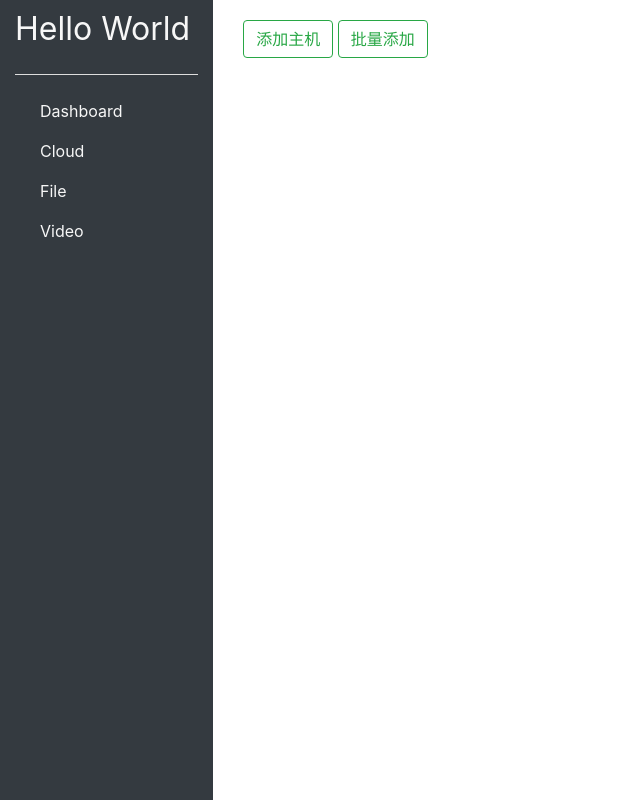
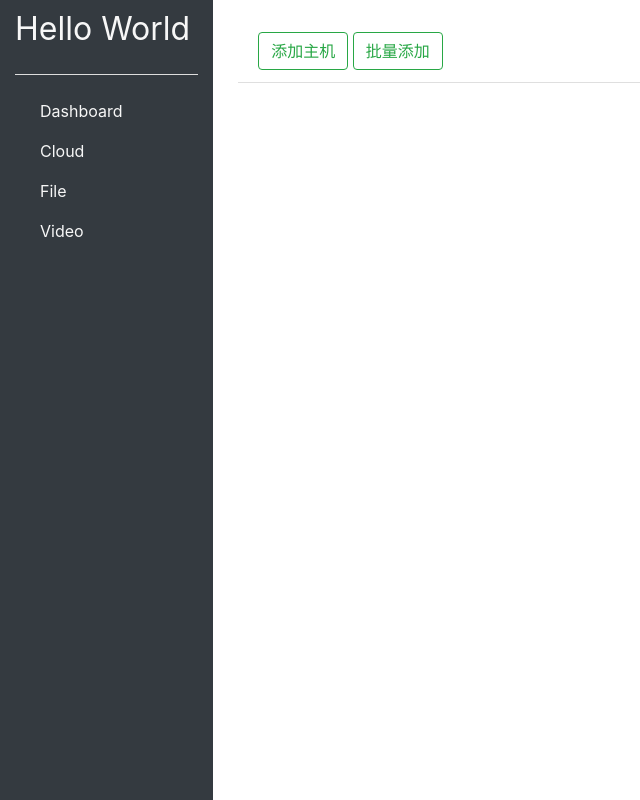
Before and after one commit to AnonymousXF/Sidebar, a Python web app: template templates/dashboard.html in a window 1280 px wide. Shown: the whole page, without its empty margins (0-640 px from the left). Run offline with Jinja, Linux system fonts and the light colour scheme; the template is opened without the code that fills it, so the values that code supplies are empty; some libraries are stand-ins or nearby versions.

Commit message:
Update dashboard.html

```diff
--- a/templates/dashboard.html
+++ b/templates/dashboard.html
@@ -4,8 +4,9 @@
     {{ super() }}
     <div class="container-fluid">
         <div id="alert_area" style="text-align: center"></div>
-        <div class="row">
-            <div style="margin-top: 20px;margin-left: 20px">
+        <div style="margin-top: 20px">
+            <div class="card flex-fill" style="border: 0px">
+                <div class="card-header" style="background: #FFFFFF">
                     <button type="button" class="btn btn-outline-success" data-toggle="modal" data-target="#appendSingleHost">
                         <span class="fa fa-plus-square"></span>
                         添加主机
@@ -15,10 +16,9 @@
                         批量添加
                     </button>
                 </div>
+                <div class="card-body">
+                    <table id="hostsinfo"></table>
                 </div>
-        <div class="row">
-            <div id="hostlist">
-
             </div>
         </div>
     </div>
```
Lines whose indentation alone changed are shown as unchanged.
